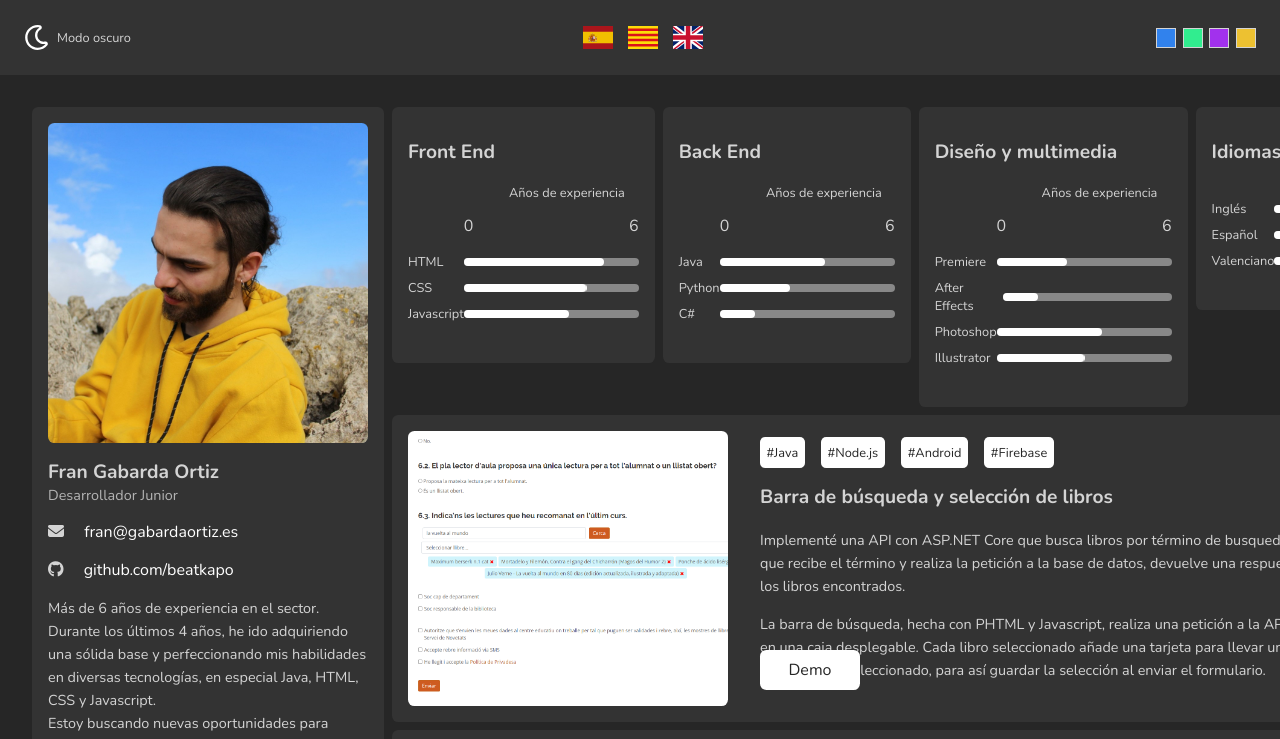
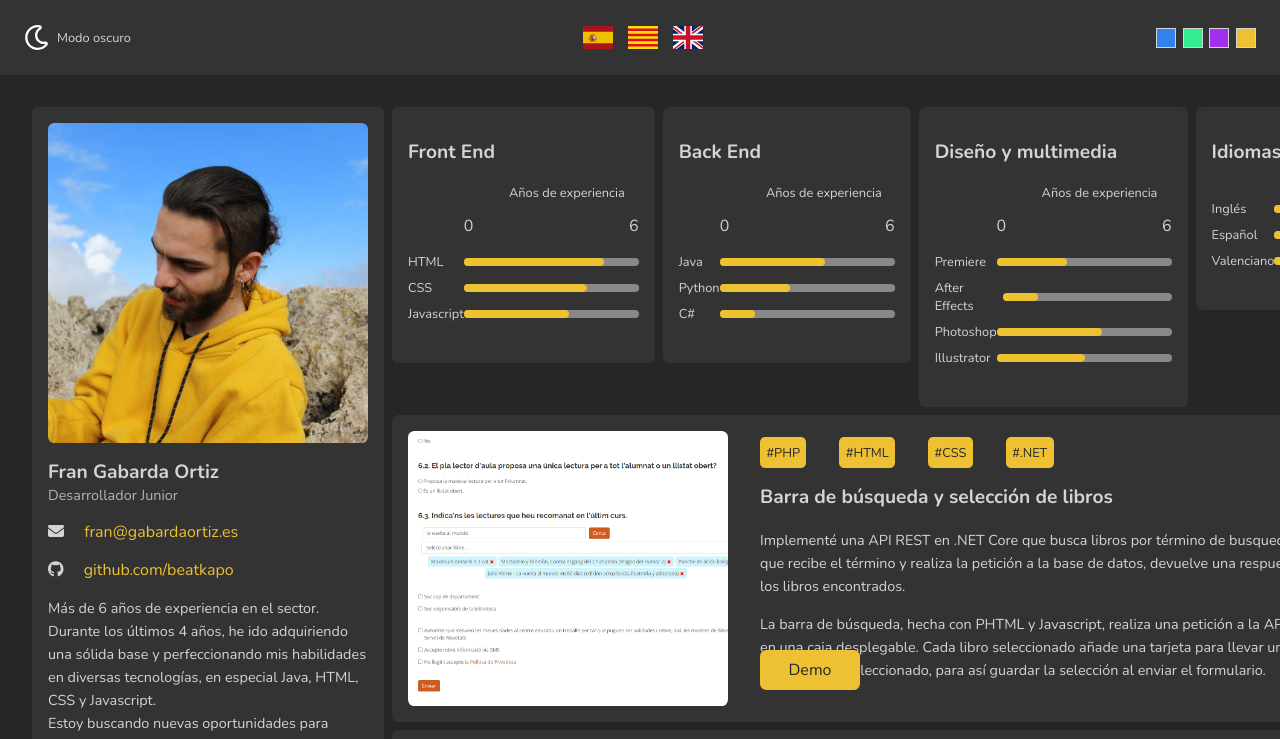
Before and after one commit to beatkapo/portfolio, a plain HTML site: page index.html in a window 1280 px wide. Both pictures are taken after a click on the element 1206 px from the left and 37 px from the top of the page. Shown: the top 739 px of the page. Drawn offline with nearby package versions, Linux system fonts and the light colour scheme.

Commit message:
Corrección de tags

```diff
--- a/index.html
+++ b/index.html
@@ -218,13 +218,13 @@
         </div>
         <div class="project">
           <div class="project__tags">
-            <span class="project__tag"> #Java </span>
-            <span class="project__tag"> #Node.js </span>
-            <span class="project__tag"> #Android </span>
-            <span class="project__tag"> #Firebase </span>
+            <span class="project__tag"> #PHP </span>
+            <span class="project__tag"> #HTML </span>
+            <span class="project__tag"> #CSS </span>
+            <span class="project__tag"> #.NET</span>
           </div>
           <h2 class="card__title" data-section="projects" data-value="first-project-title">Barra de búsqueda y selección de libros</h2>
-          <p class="card__text" data-section="projects" data-value="first-project-description-1">Implementé una API con ASP.NET Core que busca libros por término de busqueda. Configuré un endpoint que recibe el término y realiza la petición a la base de datos, devuelve una respuesta en formato JSON con los libros encontrados.</p>
+          <p class="card__text" data-section="projects" data-value="first-project-description-1">Implementé una API REST en .NET Core que busca libros por término de busqueda. Configuré un endpoint que recibe el término y realiza la petición a la base de datos, devuelve una respuesta en formato JSON con los libros encontrados.</p>
           <p class="card__text" data-section="projects" data-value="first-project-description-2">La barra de búsqueda, hecha con PHTML y Javascript, realiza una petición a la API y muestra los resultados en una caja desplegable. Cada libro seleccionado añade una tarjeta para llevar un seguimiento de qué libros se han seleccionado, para así guardar la selección al enviar el formulario.</p>
           <div class="buttons">
             <div id="button-clip-api-libros" class="button button--primary">Demo</div>
--- a/js/scripts.js
+++ b/js/scripts.js
@@ -78,27 +78,27 @@ toggleTheme.addEventListener('click', () => {
 });
 
 toggleColors.addEventListener('click', (e) => {
-    rootStyles.setProperty('--primary-color', e.target.dataset.color);
-    console.log(e.target.dataset.color);
     var color = e.target.dataset.color;
     var favicon = document.getElementById('favicon');
 
     switch (color) {
         case 'hsl(214, 84%, 56%)': //blue
+            rootStyles.setProperty('--primary-color', e.target.dataset.color);
             favicon.href = 'favicon-b.ico';
             break;
         case 'hsl(150, 84%, 56%)': //green
+            rootStyles.setProperty('--primary-color', e.target.dataset.color);
             favicon.href = 'favicon-g.ico';
             break;
-        case 'hsl(276, 84%, 56%)':// purple
+        case 'hsl(276, 84%, 56%)': // purple
+            rootStyles.setProperty('--primary-color', e.target.dataset.color);
             favicon.href = 'favicon-p.ico';
             break;
         case 'hsl(46, 84%, 56%)': // yellow
+            rootStyles.setProperty('--primary-color', e.target.dataset.color);
             favicon.href = 'favicon-y.ico';
             break;
         default:
-            rootStyles.setProperty('--primary-color', 'white');
-            favicon.href = 'favicon-default.ico';
             break;
     }
 });
```
